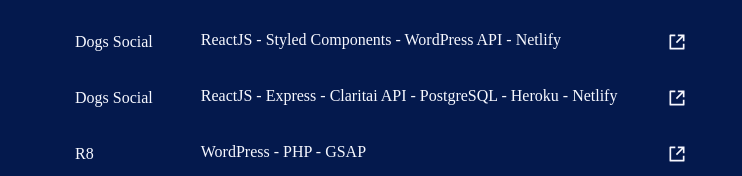
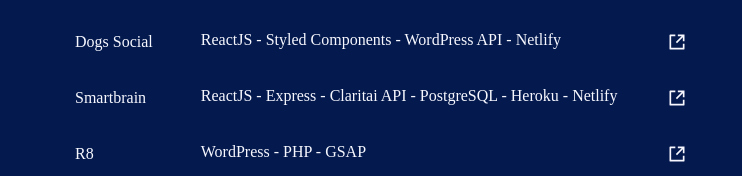
Before and after one commit to daniilomello/daniilodev-v2, a Next.js app: page /projects in a window 1280 px wide. Shown: the part 605-781 px from the top of the page, without its empty margins (247-989 px from the left). Built offline with nearby package versions, Linux system fonts and the light colour scheme; a web font is replaced by a local one.

Commit message:
fix: update project name

```diff
--- a/src/data/projects.js
+++ b/src/data/projects.js
@@ -52,7 +52,7 @@ export const projects = [
     asLoom: false,
   },
   {
-    name: 'Dogs Social',
+    name: 'Smartbrain',
     tags: 'ReactJS - Express - Claritai API - PostgreSQL - Heroku - Netlify',
     description: 'Web App que identifica pessoas em fotos.',
     live: 'https://smartbrain.daniilo.dev/',
```
